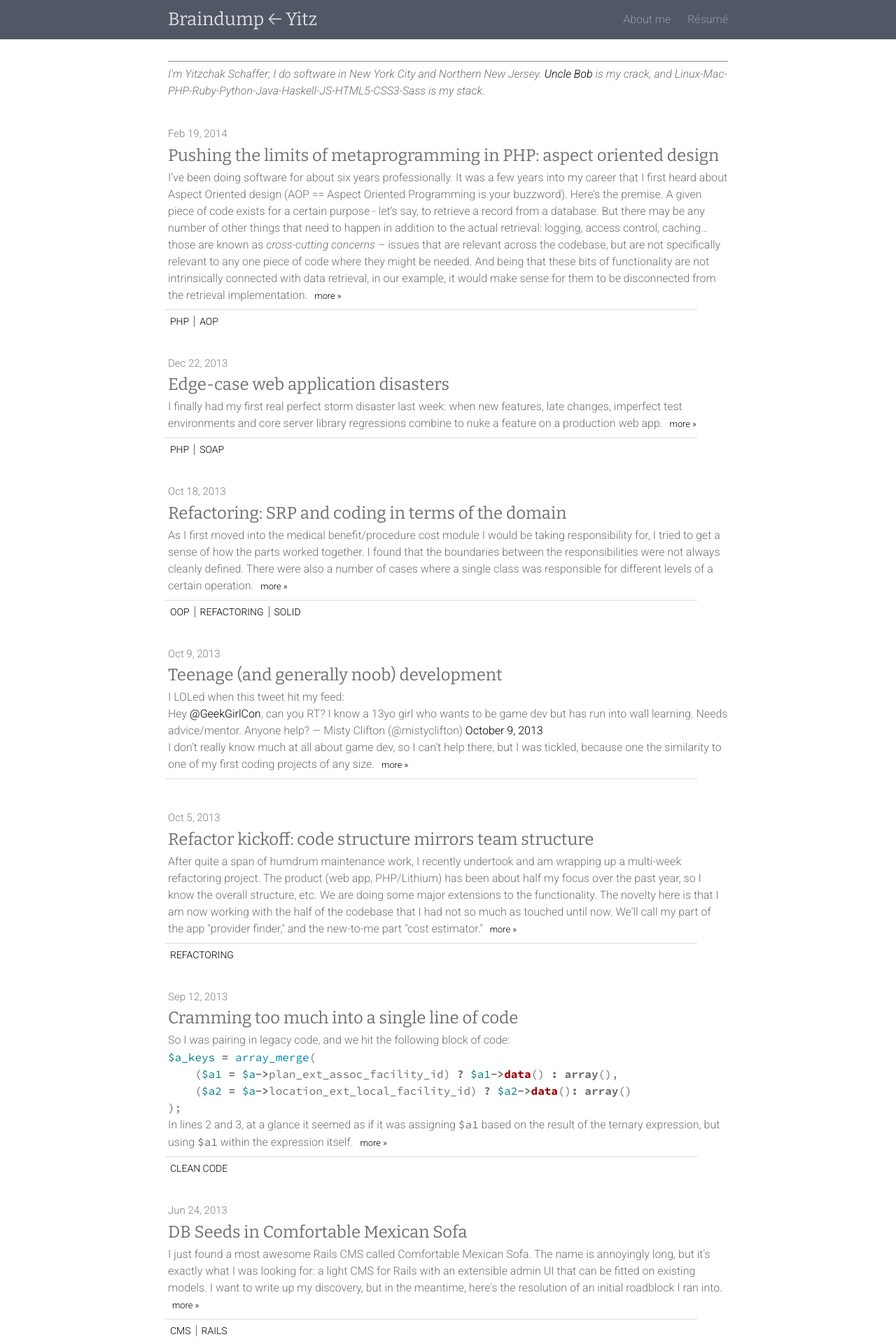
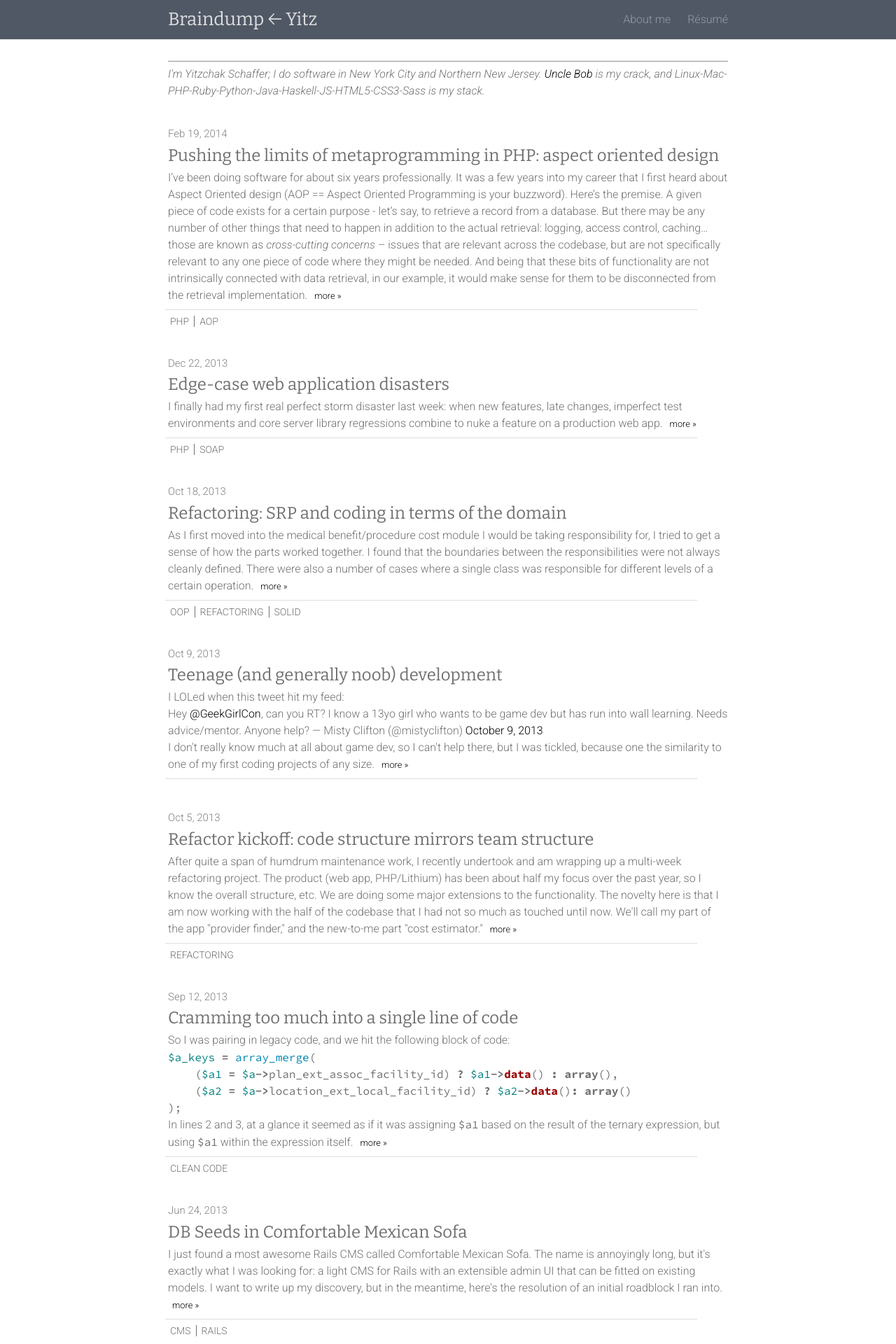
Before and after one commit to yitznewton/yitznewton.github.io, a Jekyll site: the page built from index.html, in a window 1280 px wide. Shown: the top 1920 px of the page at 70% size. Built offline with Jekyll 4.4.1, drawn with Linux system fonts in a browser that asks for light colours; comment, search, counter and statistics services are not loaded.

Commit message:
css tweak

```diff
--- a/css/yitznewton.sass
+++ b/css/yitznewton.sass
@@ -91,6 +91,9 @@ a:hover
     font-size: 14px
     text-transform: uppercase
 
+    a
+      color: $body_color
+
   .more
     margin: 0 0 0 6px
     font-size: 80%
```
